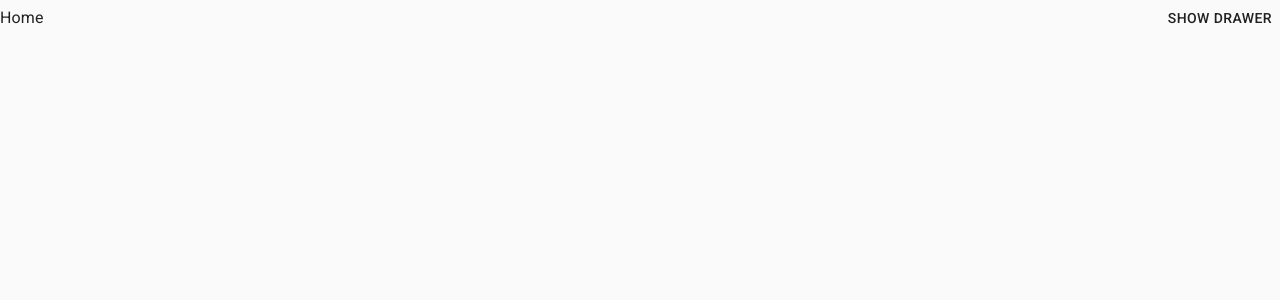
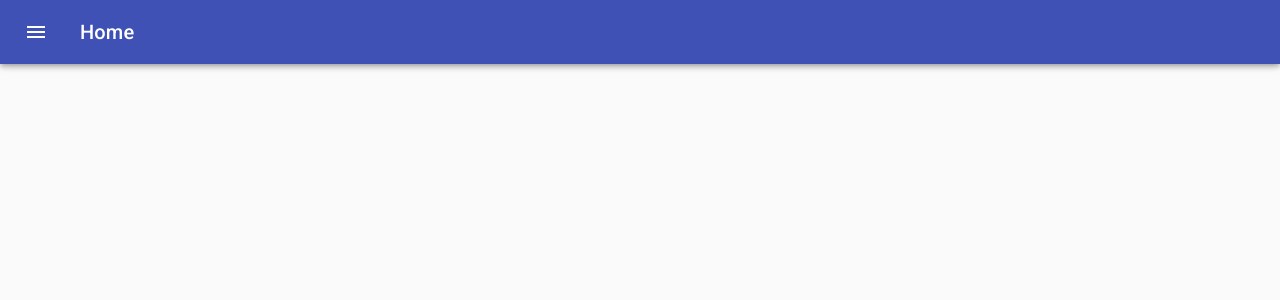
Before and after one commit to pleed0215/material-ui-cookbook, a React (Create React App) app: page / in a window 1280 px wide. Shown: the top 300 px of the page. Built offline with nearby package versions, Linux system fonts and the light colour scheme.

Commit message:
Drawer and Appbar interaction

```diff
--- a/src/App.tsx
+++ b/src/App.tsx
@@ -1,10 +1,8 @@
 import React from "react";
-import { DrawItemEmphasisNavigation } from "./Drawer/DrawerEmphasis";
-import { DrawItemNavigation } from "./Drawer/DrawerExam";
-import { DrawerSections } from "./Drawer/DrawerSection";
+import { DrawerNAppbar } from "./Drawer/AppbarNDrawer";
 
 function App() {
-  return <DrawerSections />;
+  return <DrawerNAppbar />;
 }
 
 export default App;
--- /dev/null
+++ b/src/Drawer/AppbarNDrawer.tsx
@@ -0,0 +1,111 @@
+import {
+  AppBar,
+  createStyles,
+  Drawer,
+  DrawerProps,
+  IconButton,
+  List,
+  ListItem,
+  ListItemText,
+  makeStyles,
+  Theme,
+  Toolbar,
+  Typography,
+} from "@material-ui/core";
+import React, { useState } from "react";
+import MenuIcon from "@material-ui/icons/Menu";
+
+const useStyles = makeStyles((theme: Theme) =>
+  createStyles({
+    root: {
+      flexGrow: 1,
+    },
+    flex: {
+      flex: 1,
+    },
+    menuButton: {
+      marginLeft: -12,
+      marginRight: 20,
+    },
+    toolbarMargin: theme.mixins.toolbar,
+  })
+);
+
+interface IMyToolbar {
+  title: string;
+  onMenuClick: any;
+}
+
+const MyToolbar: React.FC<IMyToolbar> = ({ title, onMenuClick }) => {
+  const classes = useStyles();
+  return (
+    <>
+      <AppBar>
+        <Toolbar>
+          <IconButton
+            className={classes.menuButton}
+            color="inherit"
+            aria-label="Menu"
+            onClick={onMenuClick}
+          >
+            <MenuIcon />
+          </IconButton>
+          <Typography variant="h6" color="inherit" className={classes.flex}>
+            {title}
+          </Typography>
+        </Toolbar>
+      </AppBar>
+      <div className={classes.toolbarMargin} />
+    </>
+  );
+};
+
+interface IMyDrawer {
+  variant?: DrawerProps["variant"];
+  open: boolean;
+  onClose: any;
+  setTitle: React.Dispatch<string>;
+}
+
+const MyDrawer: React.FC<IMyDrawer> = ({
+  variant,
+  open,
+  onClose,
+  setTitle,
+}) => {
+  const classes = useStyles();
+  const onClick = (title: string) => () => {
+    setTitle(title);
+    onClose();
+  };
+  return (
+    <Drawer variant={variant} open={open} onClose={onClose}>
+      <List>
+        <ListItem button onClick={onClick("Home")}>
+          <ListItemText>Home</ListItemText>
+        </ListItem>
+        <ListItem button onClick={onClick("Page2")}>
+          <ListItemText>Page2</ListItemText>
+        </ListItem>
+        <ListItem button onClick={onClick("Page3")}>
+          <ListItemText>Page3</ListItemText>
+        </ListItem>
+      </List>
+    </Drawer>
+  );
+};
+
+export const DrawerNAppbar = () => {
+  const classes = useStyles();
+  const [drawer, setDrawer] = useState<boolean>(false);
+  const [title, setTitle] = useState<string>("Home");
+
+  const toggleDrawer = () => setDrawer(!drawer);
+
+  return (
+    <div className={classes.root}>
+      <MyToolbar title={title} onMenuClick={toggleDrawer} />
+      <MyDrawer open={drawer} setTitle={setTitle} onClose={toggleDrawer} />
+    </div>
+  );
+};
--- a/src/Drawer/DrawerSection.tsx
+++ b/src/Drawer/DrawerSection.tsx
@@ -1,5 +1,6 @@
 import {
   Button,
+  Collapse,
   Drawer,
   Grid,
   List,
@@ -12,17 +13,23 @@ import {
 } from "@material-ui/core";
 import { createStyles, makeStyles } from "@material-ui/styles";
 import React, { useState } from "react";
-import { Link, Route } from "react-router-dom";
-import HomeIcon from "@material-ui/icons/Home";
-import WebIcon from "@material-ui/icons/Web";
 import AddIcon from "@material-ui/icons/Add";
 import RemoveIcon from "@material-ui/icons/Remove";
 import ShowChartIcon from "@material-ui/icons/ShowChart";
+import { setSyntheticTrailingComments } from "typescript";
 
 const useStyles = makeStyles((theme: Theme) =>
   createStyles({
     alignContent: {
       alignSelf: "center",
+    },
+    listSubheader: {
+      padding: 0,
+      minWidth: 0,
+      color: "inherit",
+      "&:hover": {
+        background: theme.palette.background.default,
+      },
     },
   })
 );
@@ -37,6 +44,7 @@ interface Iitem {
 interface IListItem {
   items: Iitem[];
   onClick: any;
+  visible: boolean;
 }
 
 interface ISections {
@@ -46,19 +54,33 @@ interface ISections {
   network: Iitem[];
 }
 
-const ListItems: React.FC<IListItem> = ({ items, onClick }) => {
+interface IActiveSections {
+  cpu: boolean;
+  memory: boolean;
+  storage: boolean;
+  network: boolean;
+}
+
+const ListItems: React.FC<IListItem> = ({ items, onClick, visible }) => {
   return (
     <>
+      <Collapse in={visible}>
         {items
           .filter(({ hidden }) => !hidden)
           .map(({ label, disabled, Icon }, i) => (
-          <ListItem button key={i} disabled={disabled} onClick={onClick(label)}>
+            <ListItem
+              button
+              key={i}
+              disabled={disabled}
+              onClick={onClick(label)}
+            >
               <ListItemIcon>
                 <Icon />
               </ListItemIcon>
               <ListItemText>{label}</ListItemText>
             </ListItem>
           ))}
+      </Collapse>
     </>
   );
 };
@@ -86,10 +108,21 @@ export const DrawerSections = () => {
       { label: "Usage", Icon: ShowChartIcon },
     ],
   });
+  const [sections, setSections] = useState<IActiveSections>({
+    cpu: true,
+    memory: false,
+    storage: false,
+    network: false,
+  });
 
   const onClick = (content: string) => () => {
     setOpen(false);
     setContent(content);
+  };
+  const toggleSection = (
+    name: "cpu" | "memory" | "storage" | "network"
+  ) => () => {
+    setSections({ ...sections, [name]: !sections[name] });
   };
   return (
     <Grid container justify="space-between">
@@ -99,14 +132,62 @@ export const DrawerSections = () => {
       <Grid item>
         <Drawer open={open} onClose={() => setOpen(false)}>
           <List>
-            <ListSubheader>CPU</ListSubheader>
-            <ListItems items={items.cpu} onClick={onClick} />
-            <ListSubheader>Memory</ListSubheader>
-            <ListItems items={items.memory} onClick={onClick} />
-            <ListSubheader>Storage</ListSubheader>
-            <ListItems items={items.storage} onClick={onClick} />
-            <ListSubheader>Network</ListSubheader>
-            <ListItems items={items.network} onClick={onClick} />
+            <ListSubheader>
+              <Button
+                disableRipple
+                classes={{ root: classes.listSubheader }}
+                onClick={toggleSection("cpu")}
+              >
+                CPU
+              </Button>
+            </ListSubheader>
+            <ListItems
+              visible={sections.cpu}
+              items={items.cpu}
+              onClick={onClick}
+            />
+            <ListSubheader>
+              <Button
+                disableRipple
+                classes={{ root: classes.listSubheader }}
+                onClick={toggleSection("memory")}
+              >
+                MEMORY
+              </Button>
+            </ListSubheader>
+            <ListItems
+              visible={sections.memory}
+              items={items.memory}
+              onClick={onClick}
+            />
+            <ListSubheader>
+              <Button
+                disableRipple
+                classes={{ root: classes.listSubheader }}
+                onClick={toggleSection("storage")}
+              >
+                STORAGE
+              </Button>
+            </ListSubheader>
+            <ListItems
+              visible={sections.storage}
+              items={items.storage}
+              onClick={onClick}
+            />
+            <ListSubheader>
+              <Button
+                disableRipple
+                classes={{ root: classes.listSubheader }}
+                onClick={toggleSection("network")}
+              >
+                NETWORK
+              </Button>
+            </ListSubheader>
+            <ListItems
+              visible={sections.network}
+              items={items.network}
+              onClick={onClick}
+            />
           </List>
         </Drawer>
       </Grid>
```
Also changed, not shown: 1 other file (tests, documents, lock files or other folders). Lines whose indentation alone changed are shown as unchanged.
